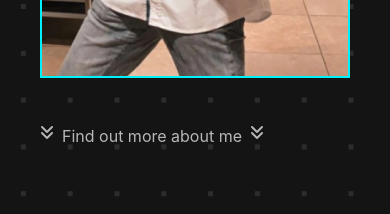
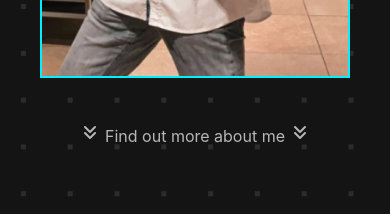
Before and after one commit to FontysNiels/NielsFeijen, a React (Create React App) app: page / in a window 390 px wide. Shown: the part 1140-1354 px from the top of the page. Built offline with nearby package versions, Linux system fonts and the light colour scheme.

Commit message:
centered find out more

```diff
--- a/src/components/title.js
+++ b/src/components/title.js
@@ -45,9 +45,9 @@ const TitleScreen = () => {
                         <img src={image} class='border-2 border-accent aspect h-fit' alt="Profile Picture" />
                     </div>
                     {/* Find out more button */}
-                    <div class="flex flex-row justify-left sm:w-1/2 2xs:w-auto mb-10 mt-12 animate-bounce cursor-pointer  text-portfolioGray hover:text-white">
+                    <div class="flex flex-row xs:justify-center sm:justify-start w-full  mb-10 mt-12 animate-bounce cursor-pointer text-portfolioGray hover:text-white">
                         <i class="fa-solid fa-angles-down mr-2"></i>
-                        <h2 class='hover:underline decoration-accent ' onClick={() => { document.getElementById("about").scrollIntoView({ behavior: "smooth" }) }}>
+                        <h2 class='hover:underline decoration-accent' onClick={() => { document.getElementById("about").scrollIntoView({ behavior: "smooth" }) }}>
                             Find out more about me
                         </h2>
                         <i class="fa-solid fa-angles-down ml-2"></i>
```
